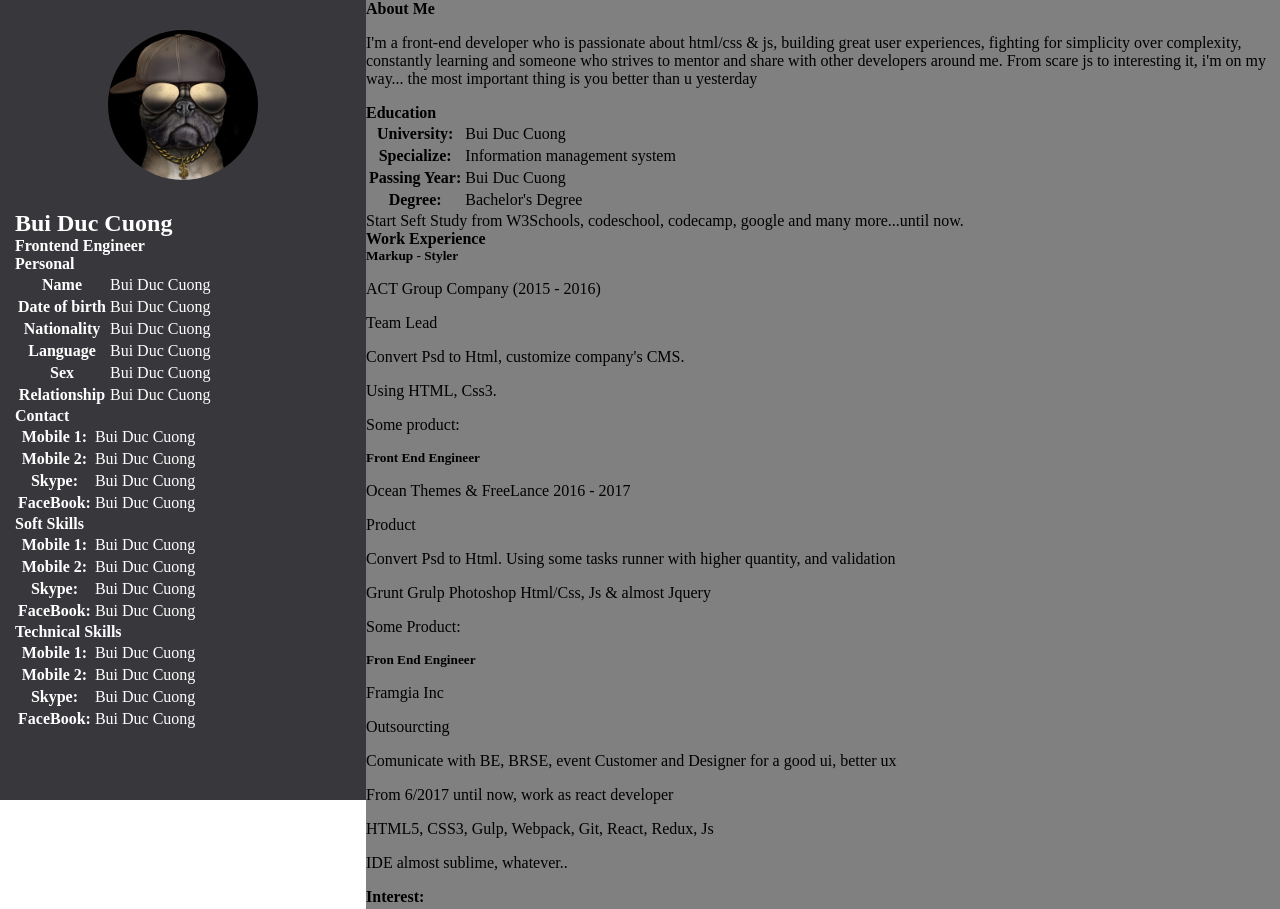
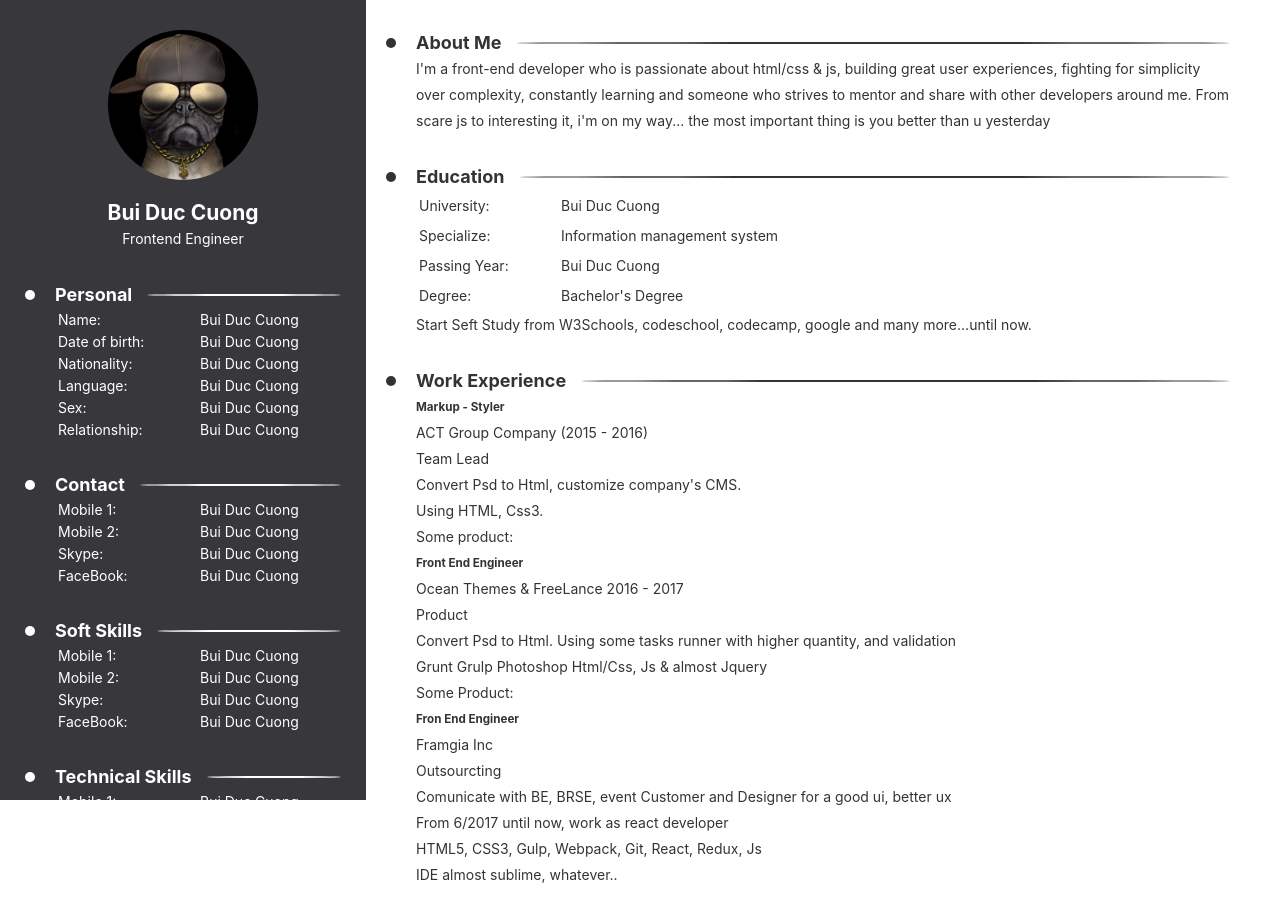
Before and after one commit to buiduccuong30051989/buiduccuong30051989.github.io, a React app: page / in a window 1280 px wide. Shown: the top 909 px of the page. Built offline with nearby package versions, Linux system fonts and the light colour scheme.

Commit message:
Fixed compilation errors

```diff
--- a/src/assets/main.scss
+++ b/src/assets/main.scss
@@ -1,6 +1,24 @@
-body {
+
+/*! normalize.css v4.1.1 | MIT License | github.com/necolas/normalize.css */
+html{
+  font-family:sans-serif;
+  font-size:100%;
+  line-height:1.625em;
+  box-sizing:border-box;
+  overflow-y:scroll;
+}
+
+*{
+    box-sizing:inherit;
+}
+
+body{
+  color:hsla(0,0%,0%,0.8);
+  font-family:-apple-system,BlinkMacSystemFont,Segoe UI,Roboto,Helvetica,Arial,sans-serif,Apple Color Emoji,Segoe UI Emoji,Segoe UI Symbol;
+  font-weight:normal;
+  word-wrap:break-word;
   margin: 0;
-  padding: 0;
+  font-size: 14px;
 }
 
 * {
@@ -9,11 +27,15 @@ body {
 
 h1,h2,h3,h4,h5,h6 {margin: 0;}
 
+p {
+  margin: 0;
+}
+
 .wrapper {
 }
 
 .sidebar {
-  padding: 30px 15px;
+  padding: 30px 25px;
   width: 366px;
   position: fixed;
   top: 0;
@@ -28,7 +50,7 @@ h1,h2,h3,h4,h5,h6 {margin: 0;}
   height: 150px;
   border-radius: 50%;
   overflow: hidden;
-  margin: 0 auto 30px;
+  margin: 0 auto 20px;
 
   img {
     width: 100%;
@@ -42,6 +64,78 @@ h1,h2,h3,h4,h5,h6 {margin: 0;}
 main {
   width: calc(100% - 366px);
   margin-left: 366px;
-  background-color: gray;
+  background-color: white;
   min-height: 100vh;
+  padding: 30px 50px;
 }
+
+tbody th {
+  text-align: left;
+  font-weight: normal;
+  width: 140px;
+}
+
+.sidebar__des {
+  text-align: center;
+  margin-bottom: 30px;
+
+  h4 {
+    font-weight: normal;
+  }
+}
+
+  .title {
+    position: relative;
+    display: flex;
+    align-items: center;
+    white-space: nowrap;
+    font-size: 18px;
+
+    &:before {
+      content: '';
+      display: inline-block;
+      min-width: 10px;
+      height: 10px;
+      border-radius: 50%;
+      background-color: rgba(0, 0, 0, 0.8);
+      position: absolute;
+      left: -30px;
+    }
+
+    &:after {
+      content: '';
+      display: inline-flex;
+      flex-grow: 1;
+      margin-left: 15px;
+      width: 100%;
+      height: 2px;
+      border-radius: 50%;
+      background-color: rgba(0, 0, 0, 0.8);
+    }
+  }
+
+.sidebar__block {
+  margin-bottom: 30px;
+  padding: 0 0 0 30px;
+
+  .title {
+
+    &:before {
+      background-color: #fff;
+    }
+
+    &:after {
+      background-color: #fff;
+    }
+  }
+
+  table {
+    td, th {
+      line-height: 18px;
+    }
+  }
+}
+
+.main__block {
+  margin-bottom: 30px;
+}
--- a/src/components/index.js
+++ b/src/components/index.js
@@ -8,34 +8,36 @@ const App = () => {
         <div className="sidebar__avatar">
           <img src={avatar} alt='avatar' />
         </div>
-        <h2>Bui Duc Cuong</h2>
-        <h4>Frontend Engineer</h4>
+        <div className="sidebar__des">
+          <h2>Bui Duc Cuong</h2>
+          <h4>Frontend Engineer</h4>
+        </div>
         <div className="sidebar__block">
           <h4 className="title">Personal</h4>
           <table>
             <tbody>
               <tr>
-                <th scope="row">Name</th>
+                <th scope="row">Name:</th>
                 <td>Bui Duc Cuong</td>
               </tr>
               <tr>
-                <th scope="row">Date of birth</th>
+                <th scope="row">Date of birth:</th>
                 <td>Bui Duc Cuong</td>
               </tr>
               <tr>
-                <th scope="row">Nationality</th>
+                <th scope="row">Nationality:</th>
                 <td>Bui Duc Cuong</td>
               </tr>
               <tr>
-                <th scope="row">Language</th>
+                <th scope="row">Language:</th>
                 <td>Bui Duc Cuong</td>
               </tr>
               <tr>
-                <th scope="row">Sex</th>
+                <th scope="row">Sex:</th>
                 <td>Bui Duc Cuong</td>
               </tr>
               <tr>
-                <th scope="row">Relationship</th>
+                <th scope="row">Relationship:</th>
                 <td>Bui Duc Cuong</td>
               </tr>
             </tbody>
@@ -112,14 +114,14 @@ const App = () => {
         </div>
       </div>
       <main>
-        <div className="main-block">
+        <div className="main__block">
           <h4 className="title">About Me</h4>
           <p>I'm a front-end developer who is passionate about html/css & js, building great user experiences, fighting for simplicity over complexity, constantly learning and someone who strives to mentor and share with other developers around me.
             From scare js to interesting it, i'm on my way...
             the most important thing is you better than u yesterday
           </p>
         </div>
-        <div className="main-block">
+        <div className="main__block">
           <h4 className="title">Education</h4>
           <table>
             <tbody>
@@ -143,7 +145,7 @@ const App = () => {
           </table>
           <quote>Start Seft Study from W3Schools, codeschool, codecamp, google and many more...until now.</quote>
         </div>
-        <div className="main-block">
+        <div className="main__block">
           <h4 className="title">Work Experience</h4>
           <h5>Markup - Styler</h5>
           <p>ACT Group Company (2015 - 2016)</p>
@@ -170,7 +172,7 @@ const App = () => {
           <p>IDE almost sublime, whatever..</p>
         </div>
 
-        <div className="main-block">
+        <div className="main__block">
           <h4 className="title">Interest:</h4>
           <p>Js, good teamate, high salary, dota2, music...stack overflow, codecamp</p>
         </div>
```
